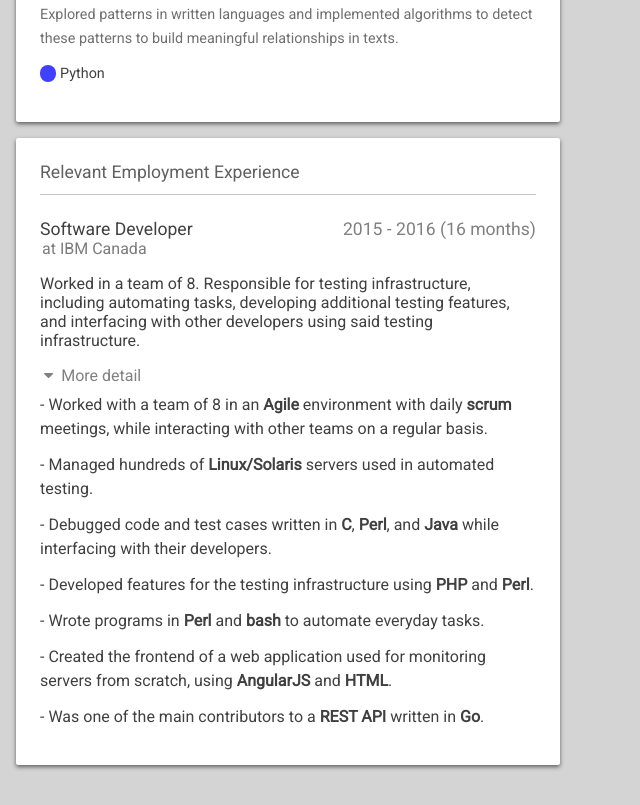
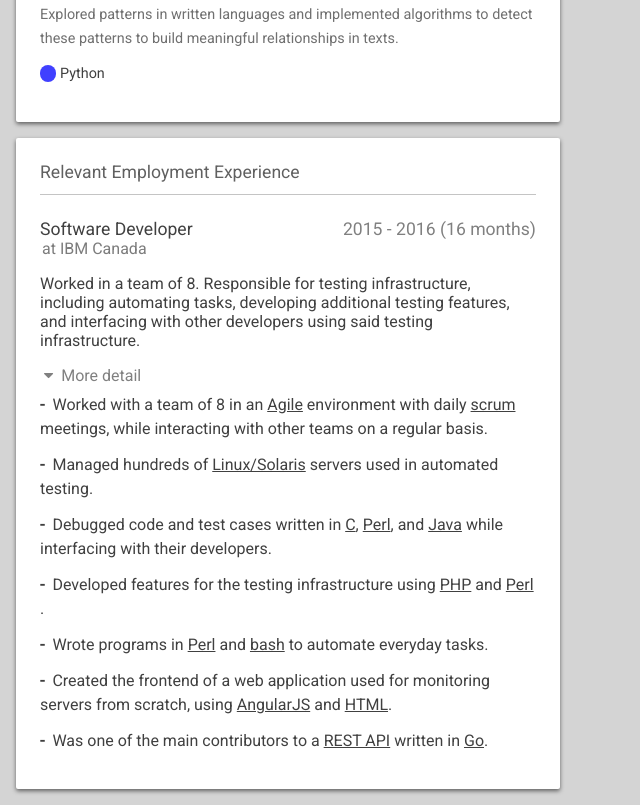
Before and after one commit to DmitryGubanov/DmitryGubanov.github.io, a plain HTML site: page index.html in a window 1280 px wide. Shown: the part 4380-5185 px from the top of the page, without its empty margins (0-640 px from the left). Before the commit the page ends 5161 px from the top, so only its background shows below. Drawn offline with Linux system fonts and the light colour scheme.

Commit message:
change work experience highlighted skills to be underlined

```diff
--- a/assets/css/main.css
+++ b/assets/css/main.css
@@ -308,13 +308,21 @@ ul.skills-list li.skill-item.selected {
 
 #work .card-content p::before {
     content: '-';
-    margin-right: 4px;
+    font-weight: 700;
+    margin-right: 8px;
 }
 
 #work .card-content p .skill-item {
     display: inline-block;
-    font-weight: 600;
+    text-decoration: underline;
 }
+/*#work .card-content p .skill-item {
+    display: inline-block;
+    background-color: rgb(96, 96, 96);
+    color: rgb(255, 255, 255);
+    border-radius: 3px;
+    padding: 0 5px;
+}*/
 
 /* RESPONSIVE DESIGN BREAKPOINTS */
 
```
